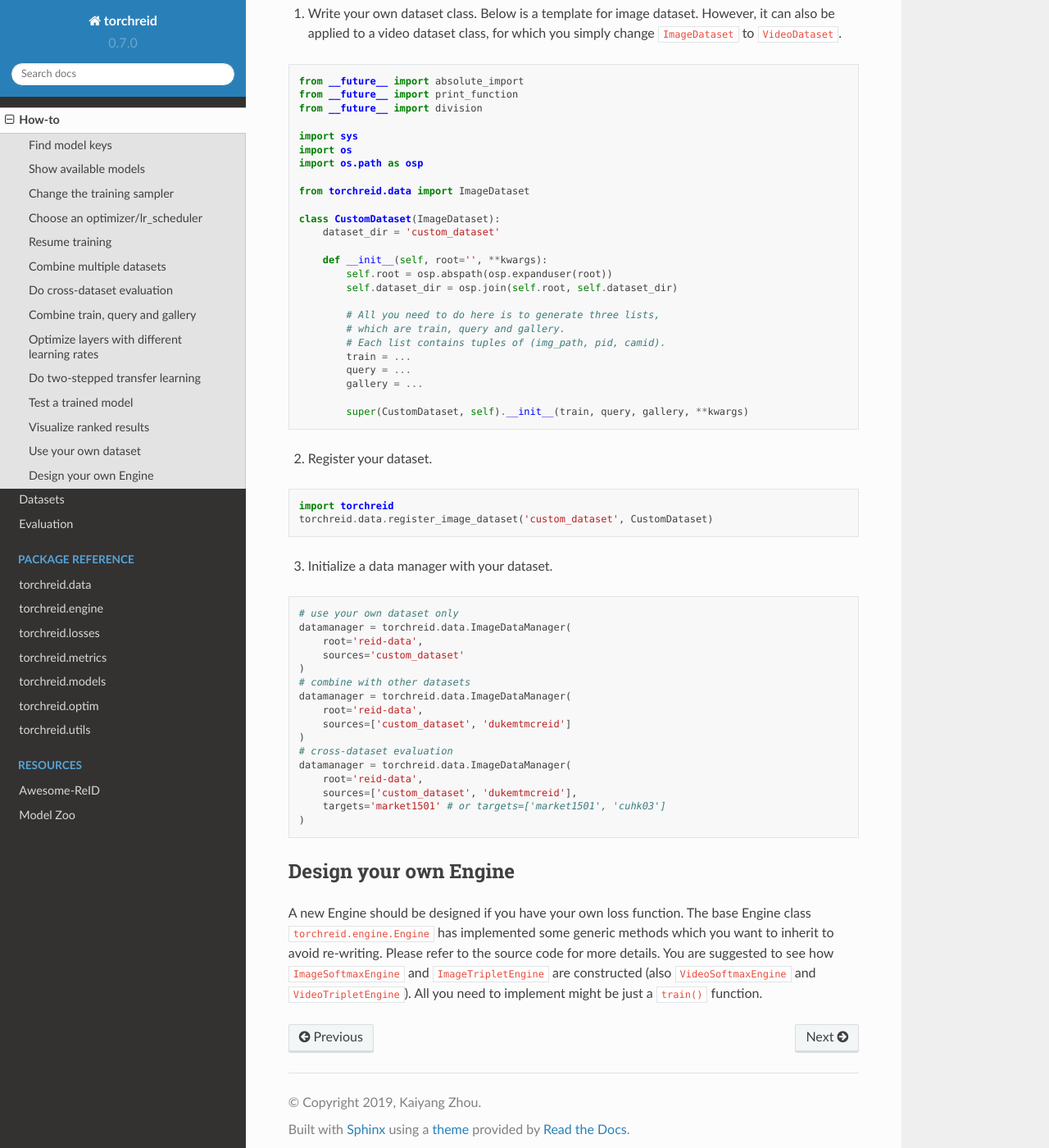
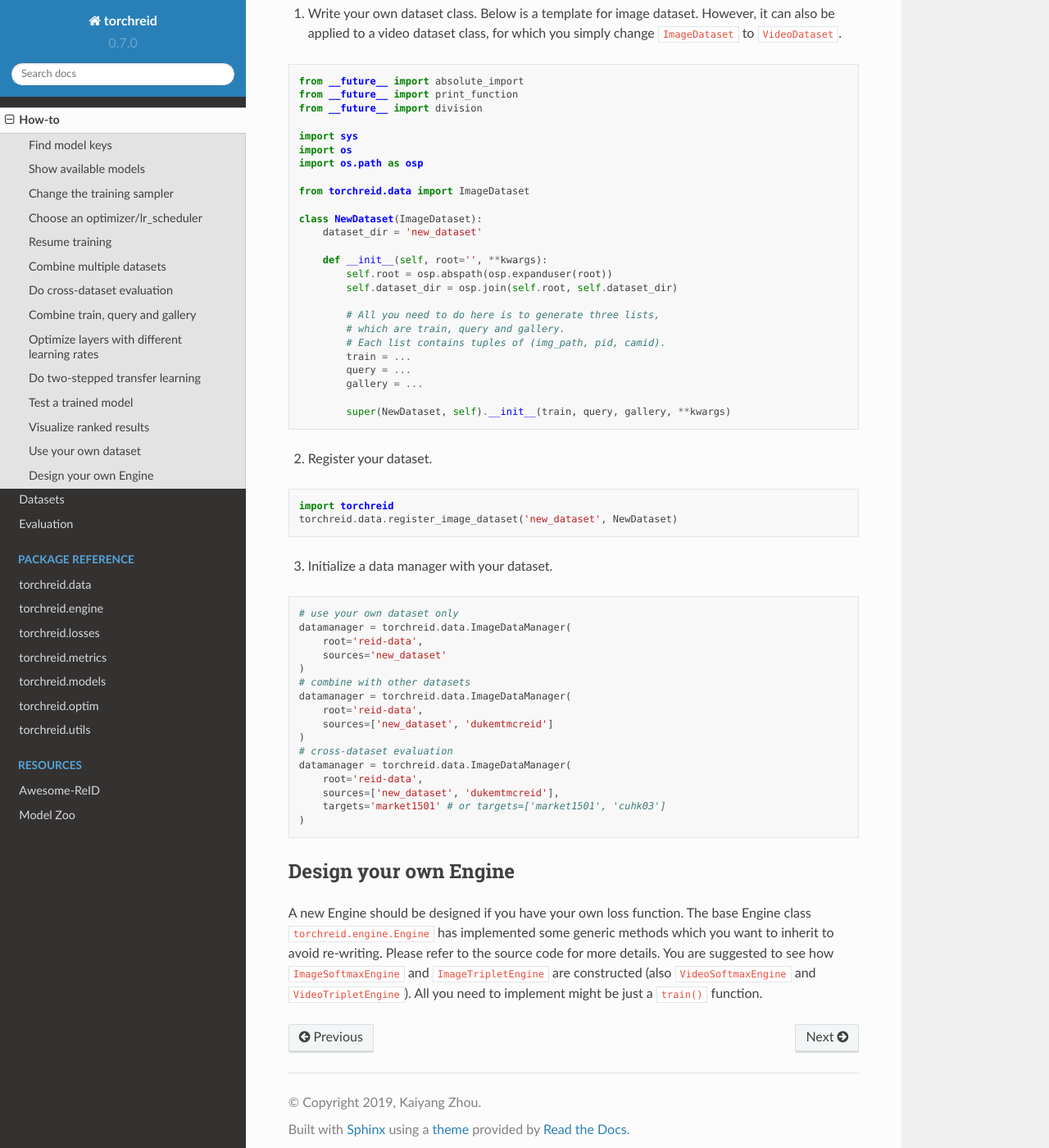
Before and after one commit to KaiyangZhou/deep-person-reid, a Sphinx documentation site: the page built from docs/user_guide.rst, in a window 1280 px wide and 1400 px high, scrolled down 4647 px. Shown: the whole window at 82% size. Built offline with Sphinx 7.4.7 and the Read the Docs theme 2.0.0, drawn with Linux system fonts in a browser that asks for light colours.

Commit message:
update docstrings

```diff
--- a/docs/user_guide.rst
+++ b/docs/user_guide.rst
@@ -199,8 +199,8 @@ Use your own dataset
 
     from torchreid.data import ImageDataset
 
-    class CustomDataset(ImageDataset):
-        dataset_dir = 'custom_dataset'
+    class NewDataset(ImageDataset):
+        dataset_dir = 'new_dataset'
 
         def __init__(self, root='', **kwargs):
             self.root = osp.abspath(osp.expanduser(root))
@@ -213,7 +213,7 @@ Use your own dataset
             query = ...
             gallery = ...
 
-            super(CustomDataset, self).__init__(train, query, gallery, **kwargs)
+            super(NewDataset, self).__init__(train, query, gallery, **kwargs)
 
 
 2. Register your dataset.
@@ -221,7 +221,7 @@ Use your own dataset
 .. code-block:: python
 
     import torchreid
-    torchreid.data.register_image_dataset('custom_dataset', CustomDataset)
+    torchreid.data.register_image_dataset('new_dataset', NewDataset)
 
 
 3. Initialize a data manager with your dataset.
@@ -231,17 +231,17 @@ Use your own dataset
     # use your own dataset only
     datamanager = torchreid.data.ImageDataManager(
         root='reid-data',
-        sources='custom_dataset'
+        sources='new_dataset'
     )
     # combine with other datasets
     datamanager = torchreid.data.ImageDataManager(
         root='reid-data',
-        sources=['custom_dataset', 'dukemtmcreid']
+        sources=['new_dataset', 'dukemtmcreid']
     )
     # cross-dataset evaluation
     datamanager = torchreid.data.ImageDataManager(
         root='reid-data',
-        sources=['custom_dataset', 'dukemtmcreid'],
+        sources=['new_dataset', 'dukemtmcreid'],
         targets='market1501' # or targets=['market1501', 'cuhk03']
     )
 
```
Also changed, not shown: 2 other files.
